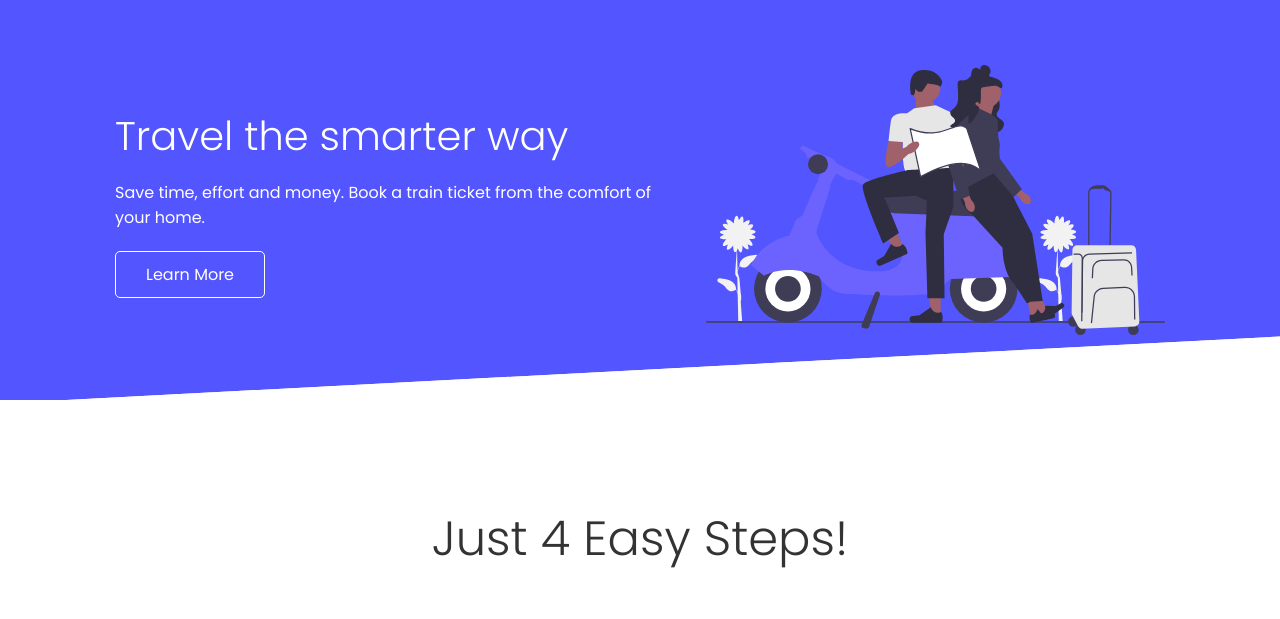
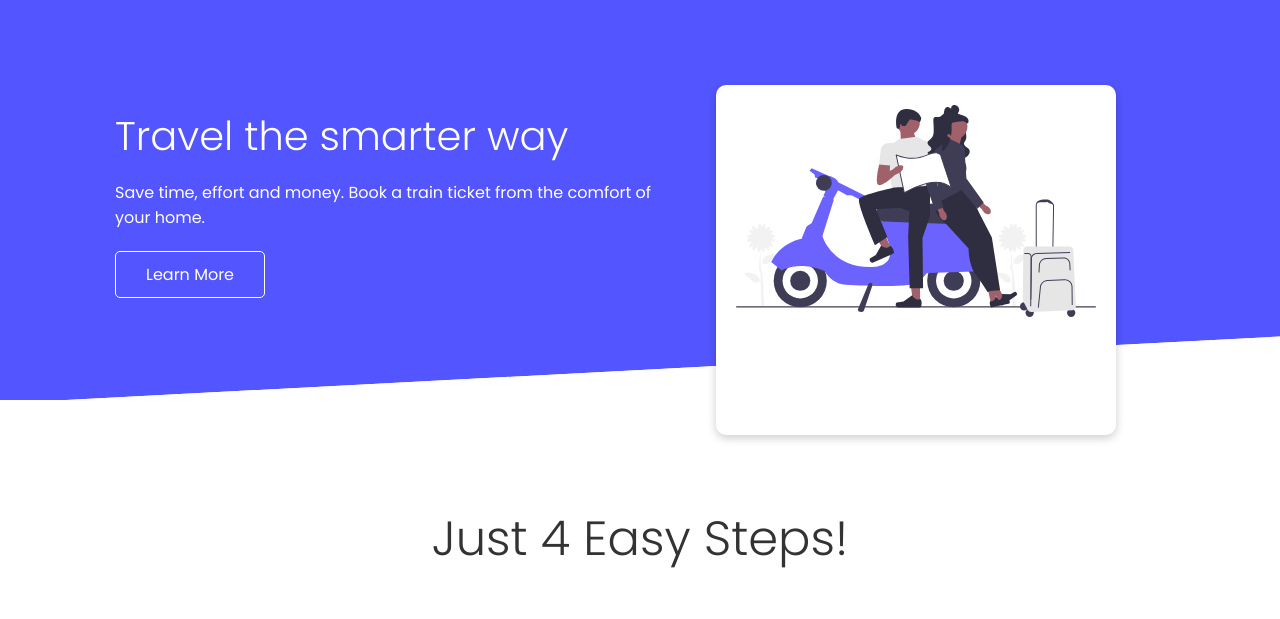
Before and after one commit to aoamusat/QuickTix, a Django app: template quicktix/templates/quicktix/index.html in a window 1280 px wide. Shown: the part 70-689 px from the top of the page. Run offline with Django 4.2, Linux system fonts and the light colour scheme; the template is opened without the code that fills it, so the values that code supplies are empty; parts of the project's set-up code (start-up, migrations or seed data) failed here and were passed over; some libraries are stand-ins or nearby versions.

```diff
--- a/quicktix/templates/quicktix/index.html
+++ b/quicktix/templates/quicktix/index.html
@@ -24,7 +24,9 @@
                 </p>
                 <a href="features/" class="btn btn-outline">Learn More</a>
             </div>
+            <div class="showcase-form card">
             <img src="{% static 'quicktix/img/showcaseimg.svg' %}" alt="">
+            </div>
             <!--<div class="showcase-form card">
                 <h2>Create an Account</h2>
                     <p class="hidden">
```
